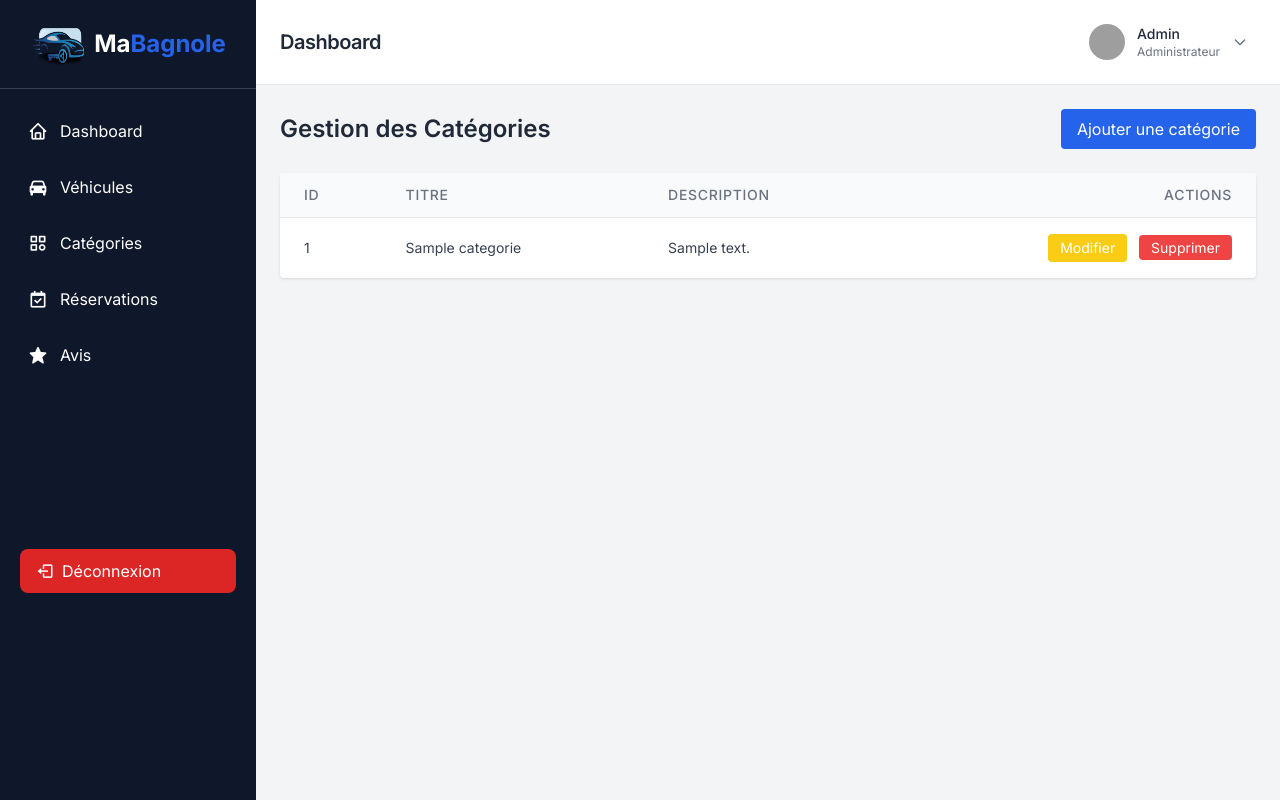
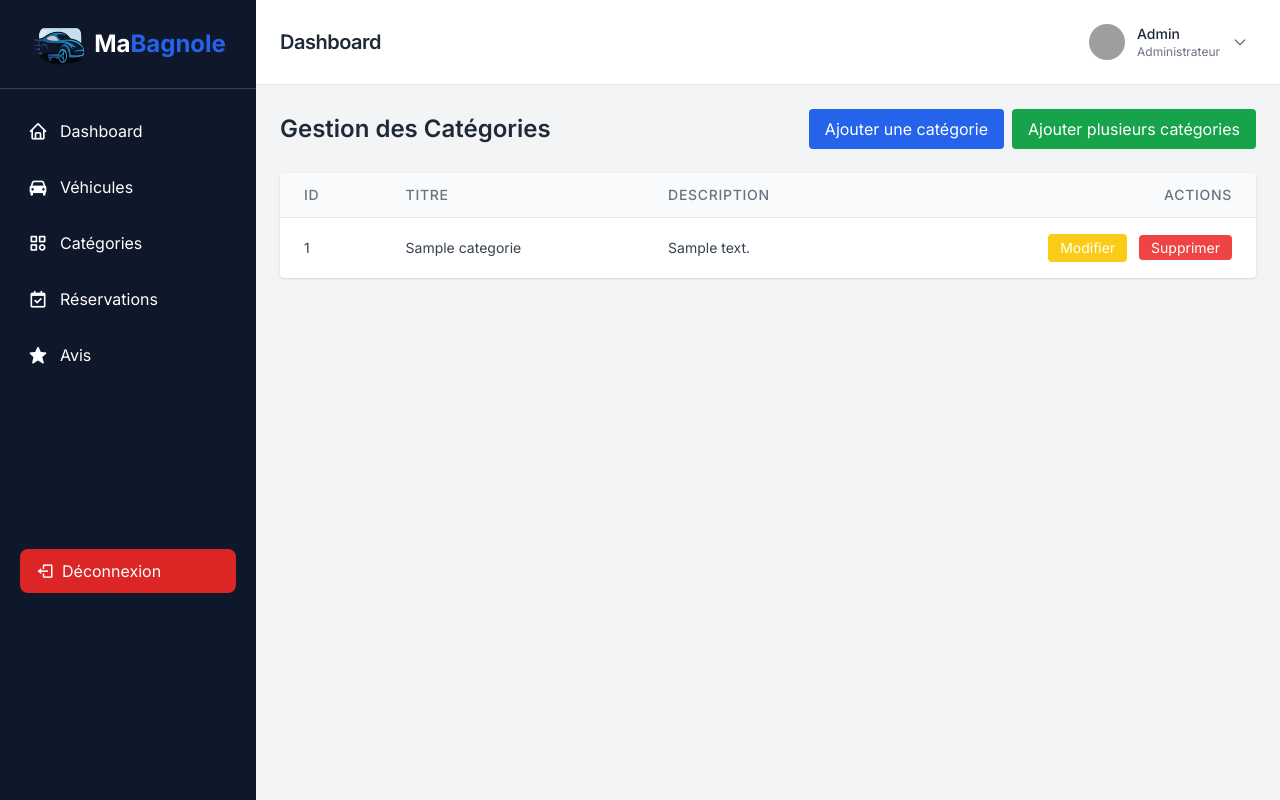
Before and after one commit to AZIZABADA10/MaBagnole, a PHP site: page /Pages/Admin/categories.php in a window 1280 px wide. Run offline with PHP 8.4, Linux system fonts and the light colour scheme; tables that the repository leaves empty hold one stand-in row (values such as "Sample post"); some libraries are stand-ins or nearby versions; grey boxes are pictures that could not be loaded.

Commit message:
Amélioration de la page des catégories dans l'admin

```diff
--- a/Pages/Admin/categories.php
+++ b/Pages/Admin/categories.php
@@ -1,39 +1,61 @@
 <?php
 require_once '../Components/TOP_SIDE_BAR.php';
-?>
-<main class="p-6">
-  <?php
 require_once __DIR__ . '/../../vendor/autoload.php';
 
 use App\Config\Database;
 use App\Classes\Categorie;
 
-
+// Ajouter une catégorie simple
 if (isset($_POST['ajouter'])) {
     $categorie = new Categorie($_POST['titre'], $_POST['description']);
     $categorie->ajouterCategorie();
 }
 
+// Ajouter plusieurs catégories en masse
+if (isset($_POST['ajouter_multiple'])) {
+    $titres = $_POST['titre'];
+    $descriptions = $_POST['description'];
+
+    foreach ($titres as $index => $titre) {
+        $categorie = new Categorie(
+            $titre,
+            $descriptions[$index]
+        );
+        $categorie->ajouterCategorie();
+    }
+}
+
+// Modifier une catégorie
+if (isset($_POST['modifier'])) {
+    $categorie = new Categorie($_POST['titre'], $_POST['description'], (int)$_POST['id']);
+    $categorie->modifierCategorie();
+}
+
+// Supprimer une catégorie
 if (isset($_GET['supprimer'])) {
     $categorie = new Categorie('', '', (int)$_GET['supprimer']);
     $categorie->supprimerCategorie();
 }
 
-  if (isset($_POST['modifier'])) {
-      $categorie = new Categorie($_POST['titre'], $_POST['description'], (int)$_POST['id']);
-      $categorie->modifierCategorie();
-  }
-
+// Lister les catégories
 $categories = Categorie::listerCategorie();
 ?>
 
-  <!-- Header + Bouton Ajouter -->
-  <div class="flex justify-between items-center mb-6">
+<main class="p-6">
+
+  <!-- Header + Boutons Ajouter -->
+  <div class="flex justify-between items-center mb-6 gap-2">
     <h2 class="text-2xl font-semibold text-gray-800">Gestion des Catégories</h2>
+    <div class="flex gap-2">
       <button onclick="document.getElementById('modal-ajouter').classList.remove('hidden')"
               class="px-4 py-2 bg-[#2563EB] text-white rounded hover:bg-[#1E40AF] transition">
         Ajouter une catégorie
       </button>
+      <button onclick="document.getElementById('modal-ajouter-multiple').classList.remove('hidden')"
+              class="px-4 py-2 bg-green-600 text-white rounded hover:bg-green-700 transition">
+        Ajouter plusieurs catégories
+      </button>
+    </div>
   </div>
 
   <!-- Table des catégories -->
@@ -54,12 +76,10 @@ require_once __DIR__ . '/../../vendor/autoload.php';
           <td class="px-6 py-4 text-sm text-gray-700"><?= htmlspecialchars($cat['titre']) ?></td>
           <td class="px-6 py-4 text-sm text-gray-700"><?= htmlspecialchars($cat['description']) ?></td>
           <td class="px-6 py-4 text-sm text-right space-x-2">
-              <!-- Bouton Modifier -->
             <button onclick="ouvrirModifier(<?= $cat['id_categorie'] ?>, '<?= addslashes($cat['titre']) ?>', '<?= addslashes($cat['description']) ?>')"
                     class="px-3 py-1 bg-yellow-400 text-white rounded hover:bg-yellow-500 transition">
               Modifier
             </button>
-              <!-- Bouton Supprimer -->
             <a href="?supprimer=<?= $cat['id_categorie'] ?>"
                onclick="return confirm('Voulez-vous vraiment supprimer cette catégorie ?')"
                class="px-3 py-1 bg-red-500 text-white rounded hover:bg-red-600 transition">
@@ -72,7 +92,7 @@ require_once __DIR__ . '/../../vendor/autoload.php';
     </table>
   </div>
 
-  <!-- Modal Ajouter -->
+  <!-- Modal Ajouter une catégorie -->
   <div id="modal-ajouter" class="fixed inset-0 bg-black bg-opacity-50 flex items-center justify-center hidden">
     <div class="bg-white rounded-lg p-6 w-96">
       <h3 class="text-lg font-semibold mb-4">Ajouter une catégorie</h3>
@@ -90,6 +110,38 @@ require_once __DIR__ . '/../../vendor/autoload.php';
                   class="px-4 py-2 bg-gray-300 rounded hover:bg-gray-400 transition">Annuler</button>
           <button type="submit" name="ajouter"
                   class="px-4 py-2 bg-[#2563EB] text-white rounded hover:bg-[#1E40AF] transition">Ajouter</button>
+        </div>
+      </form>
+    </div>
+  </div>
+
+  <!-- Modal Ajouter plusieurs catégories -->
+  <div id="modal-ajouter-multiple" class="fixed inset-0 bg-black bg-opacity-50 flex items-center justify-center hidden">
+    <div class="bg-white rounded-lg p-6 w-11/12 max-w-4xl overflow-auto max-h-[80vh]">
+      <h3 class="text-lg font-semibold mb-4">Ajouter plusieurs catégories</h3>
+      <form method="POST">
+        <table class="w-full mb-4">
+          <thead>
+            <tr>
+              <th>Titre</th>
+              <th>Description</th>
+              <th></th>
+            </tr>
+          </thead>
+          <tbody id="categories-body">
+            <tr>
+              <td><input type="text" name="titre[]" required class="border px-2 py-1 w-full"></td>
+              <td><input type="text" name="description[]" required class="border px-2 py-1 w-full"></td>
+              <td><button type="button" onclick="this.closest('tr').remove()" class="text-red-600">Supprimer</button></td>
+            </tr>
+          </tbody>
+        </table>
+        <button type="button" onclick="ajouterLigne()" class="mb-4 px-3 py-1 bg-gray-200 rounded">Ajouter une ligne</button>
+        <div class="flex justify-end gap-2">
+          <button type="button" onclick="document.getElementById('modal-ajouter-multiple').classList.add('hidden')"
+                  class="px-4 py-2 bg-gray-300 rounded">Annuler</button>
+          <button type="submit" name="ajouter_multiple"
+                  class="px-4 py-2 bg-green-600 text-white rounded hover:bg-green-700 transition">Ajouter tous</button>
         </div>
       </form>
     </div>
@@ -119,8 +171,21 @@ require_once __DIR__ . '/../../vendor/autoload.php';
     </div>
   </div>
 
-  <!-- JS pour ouvrir modal modifier -->
+  <!-- JS -->
   <script>
+    let compteur = 1;
+    function ajouterLigne() {
+      const tbody = document.getElementById('categories-body');
+      const tr = document.createElement('tr');
+      tr.innerHTML = `
+        <td><input type="text" name="titre[]" required class="border px-2 py-1 w-full"></td>
+        <td><input type="text" name="description[]" required class="border px-2 py-1 w-full"></td>
+        <td><button type="button" onclick="this.closest('tr').remove()" class="text-red-600">Supprimer</button></td>
+      `;
+      tbody.appendChild(tr);
+      compteur++;
+    }
+
     function ouvrirModifier(id, titre, description) {
       document.getElementById('mod-id').value = id;
       document.getElementById('mod-titre').value = titre;
@@ -128,4 +193,5 @@ require_once __DIR__ . '/../../vendor/autoload.php';
       document.getElementById('modal-modifier').classList.remove('hidden');
     }
   </script>
+
 </main>
```
Lines whose indentation alone changed are shown as unchanged.
